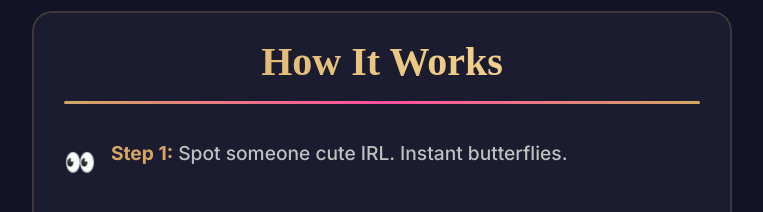
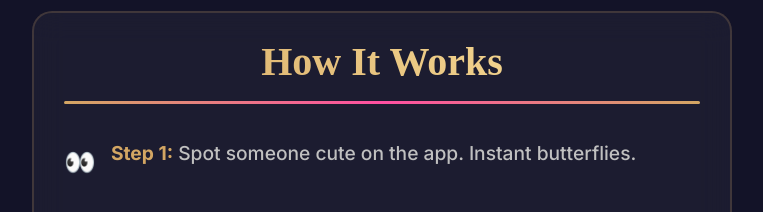
Before and after one commit to jugal12345/clink-landing-page, a plain HTML site: page index.html in a window 1280 px wide. Shown: the part 780-992 px from the top of the page, without its empty margins (258-1021 px from the left). Drawn offline with Linux system fonts and the light colour scheme; a web font is replaced by a local one.

Commit message:
Update index.html

```diff
--- a/index.html
+++ b/index.html
@@ -510,7 +510,7 @@ footer {
         <div class="book-divider"></div>
       </div>
       <div class="book-content">
-        <div class="content-item"><span class="emoji">👀</span><div class="text"><span class="highlight">Step 1:</span> Spot someone cute IRL. Instant butterflies.</div></div>
+        <div class="content-item"><span class="emoji">👀</span><div class="text"><span class="highlight">Step 1:</span> Spot someone cute on the app. Instant butterflies.</div></div>
         <div class="content-item"><span class="emoji">📩</span><div class="text"><span class="highlight">Step 2:</span> Send a drink, flirty note, or vibe-check message — bold, smooth, totally you.</div></div>
         <div class="content-item"><span class="emoji">⚡️</span><div class="text"><span class="highlight">Step 3:</span> They're feeling it? Boom — connected. Drinks clink, convos spark, night = <span class="highlight">legendary</span>.</div></div>
       </div>
```
